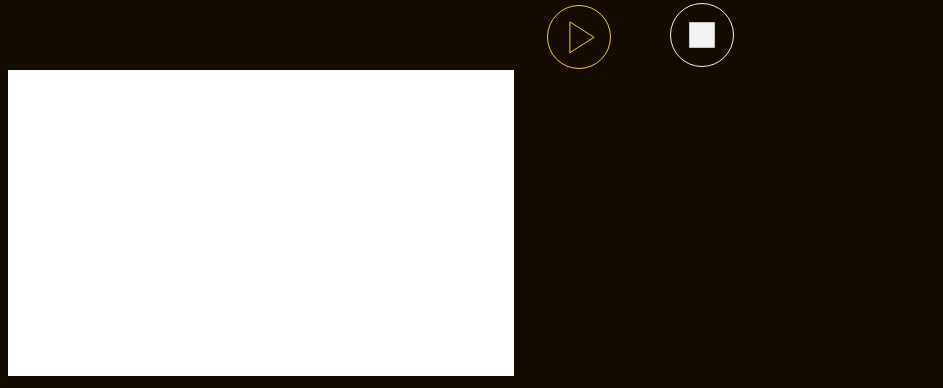
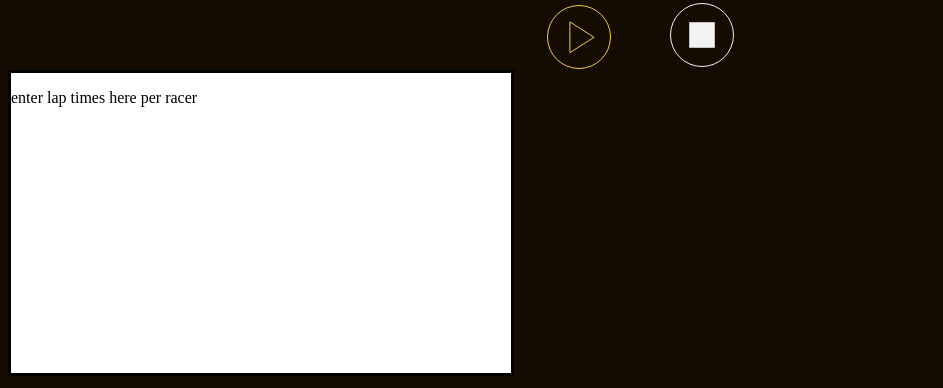
Before and after one commit to TheGreatFoxxy/FOXX-RC-Lap-Timer, a plain HTML site: page index.html in a window 1280 px wide. Shown: the part 409-797 px from the top of the page, without its empty margins (0-943 px from the left). Drawn offline with Linux system fonts and the light colour scheme.

Commit message:
work on logbox

```diff
--- a/style.css
+++ b/style.css
@@ -71,9 +71,10 @@ button {
 }
 
 .logbox {
-  margin: 0;
+  margin: 300;
   border: solid;
   background-color: #fff;
+  color: #000;
   cursor: text;
   width: 500px;
   min-height: 300px
```
